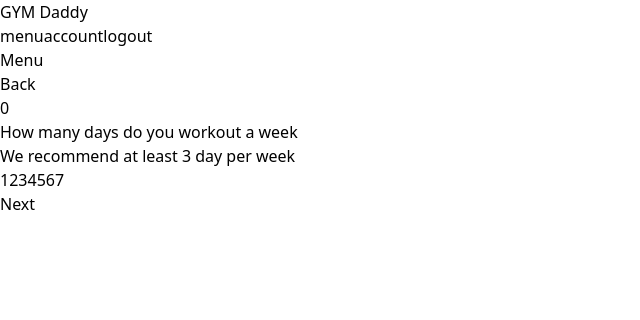
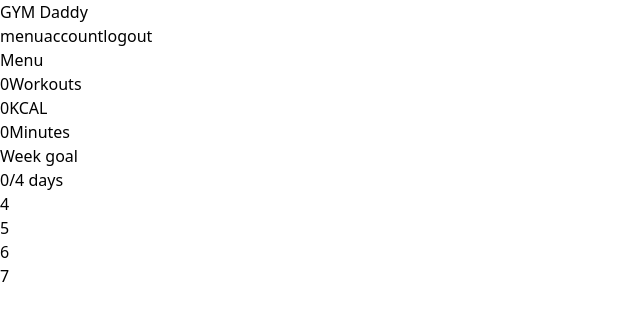
Before and after one commit to Shafiquedev256/gym_daddy, a React (Vite) app: page / in a window 1280 px wide. Shown: the top 320 px of the page, without its empty margins (0-640 px from the left). Built offline with nearby package versions, Linux system fonts and the light colour scheme.

Commit message:
added homepage

```diff
--- a/src/App.tsx
+++ b/src/App.tsx
@@ -1,5 +1,7 @@
+import {BrowserRouter,Route,Routes} from "react-router-dom"
 import {Header} from "./components/header"
 import Register from "./pages/registration"
+import HomePage from "./pages/home_page"
 import {UserInfoProvider} from "./context/userInfo"
 function App() {
 
@@ -7,8 +9,13 @@ function App() {
   return (
     <>
     <UserInfoProvider>
-    <Header/>
-    <Register/>
+    <BrowserRouter>
+        <Header/>
+    <Routes>
+    <Route path="/" element={<HomePage/>}/>
+    <Route path="/register" element={<Register/>}/>
+    </Routes>
+    </BrowserRouter>
     </UserInfoProvider>
     </>
   )
--- a/src/components/header.tsx
+++ b/src/components/header.tsx
@@ -4,7 +4,7 @@ export const Header = ()=>{
 
   return(
     <>
-    <div className="bg-red-600 text-white font-sans p-1 w-screenitems-center justify-between flex flex-row items-center hidden">
+    <div className="bg-red-600 text-white font-sans p-1 w-screenitems-center justify-between flex flex-row items-center ">
     <div className="font-bold text-2xl font-mono ml-2">GYM Daddy</div>
     <div className="md:flex md:flex-row-reverse md:items-center md:w-3/5 md:justify-evenly md:block hidden ">
     <span>menu</span>
--- /dev/null
+++ b/src/components/quickReport.tsx
@@ -0,0 +1,40 @@
+
+export const QuickReport = ()=>{
+
+  return(
+    <div className="md:flex md:flex-row md:justify-between">
+    <div className="bg-gray-100 py-5 px-2 m-4 rounded flex flex-row  justify-between items-center font-sans md:w-3/6">
+    <div className="flex flex-col space-y-1 items-center">
+    <span className="font-bold text-2xl my-2">0</span>
+    <span className="font-bold text-sm">Workouts</span>
+    </div>
+
+    <div className="flex flex-col space-y-1 items-center">
+    <span className="font-bold text-2xl my-2">0</span>
+    <span className="font-bold text-sm">KCAL</span>
+    </div>
+
+    <div className="flex flex-col space-y-1 items-center">
+    <span className="font-bold text-2xl my-2">0</span>
+    <span className="font-bold text-sm">Minutes</span>
+    </div>
+
+    </div>
+
+    {/* weekly goal report below*/}
+       <div className="bg-gray-100 py-5 px-2 m-4 rounded flex flex-col justify-between items-center font-sans md:w-3/6">
+       <div className="flex flex-row justify-between items-center w-[100%] font-bold text-sm my-2">
+    <div>Week goal</div>
+    <div>0/4 days</div>
+    </div>
+    <div className="flex flex-row w-[100%] justify-between">
+    <div  className="bg-white w-10 h-10 rounded-full flex items-center justify-center">4</div>
+    <div className="bg-white w-10 h-10 rounded-full flex items-center justify-center">5</div>
+    <div className="bg-white w-10 h-10 rounded-full flex items-center justify-center">6</div>
+    <div className="bg-white w-10 h-10 rounded-full flex items-center justify-center">7</div>
+    </div>
+    </div>
+
+    </div>
+    )
+}
--- /dev/null
+++ b/src/pages/home_page.tsx
@@ -0,0 +1,14 @@
+import {QuickReport} from "../components/quickReport"
+
+const HomePage = ()=>{
+
+  return(
+    <>
+    <div className="">
+   <QuickReport/>
+    </div>
+    </>
+    )
+}
+
+export default HomePage
```
